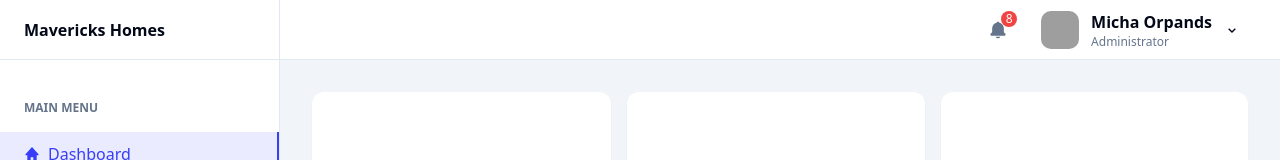
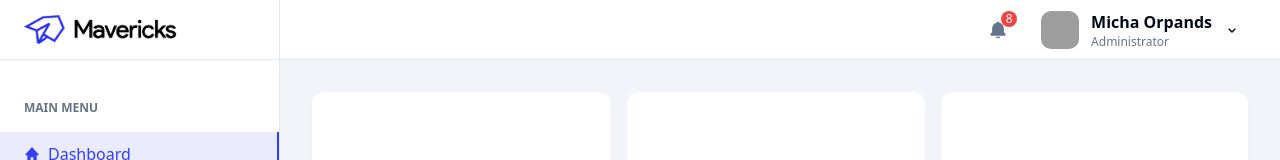
Before and after one commit to nachoinmovilla/mavericks-frontend, a Next.js app: page / in a window 1280 px wide. Shown: the top 160 px of the page. Built offline with nearby package versions, Linux system fonts and the light colour scheme; grey boxes are pictures that could not be loaded.

Commit message:
feat: subiendo cambios maquetación

```diff
--- a/components/Sidebar/index.js
+++ b/components/Sidebar/index.js
@@ -15,7 +15,7 @@ const Sidebar = () => {
             <div className="flex h-full max-h-screen flex-col gap-2">
                 <div className="flex h-[60px] items-center border-b px-6">
                     <Link className="flex items-center gap-2 font-semibold" href="#">
-                        <span className="">Mavericks Homes</span>
+                        <img src="/logomavericks.png" className='w-40' />
                     </Link>
                 </div>
                 <div className="flex-1 overflow-auto py-2">
```
Also changed, not shown: public/logomavericks.png (added).
